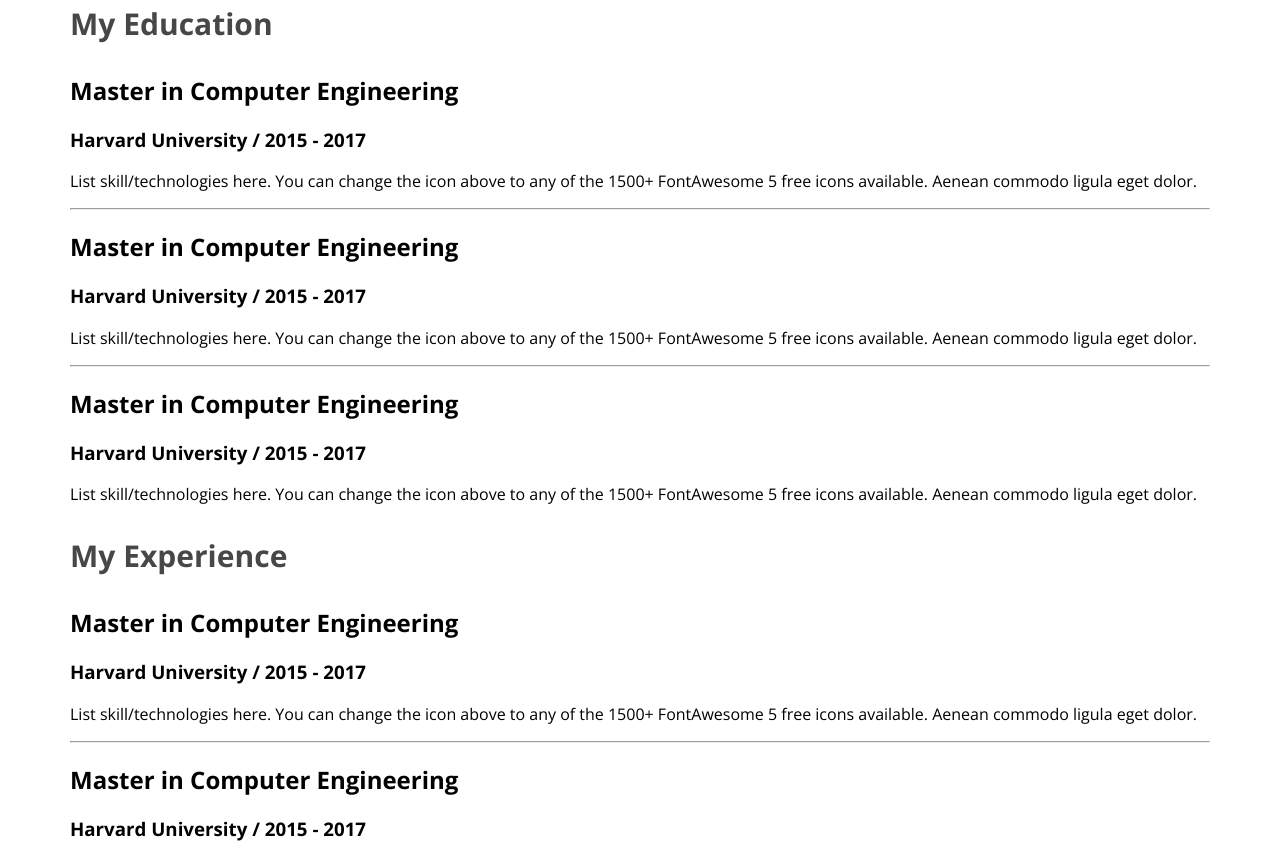
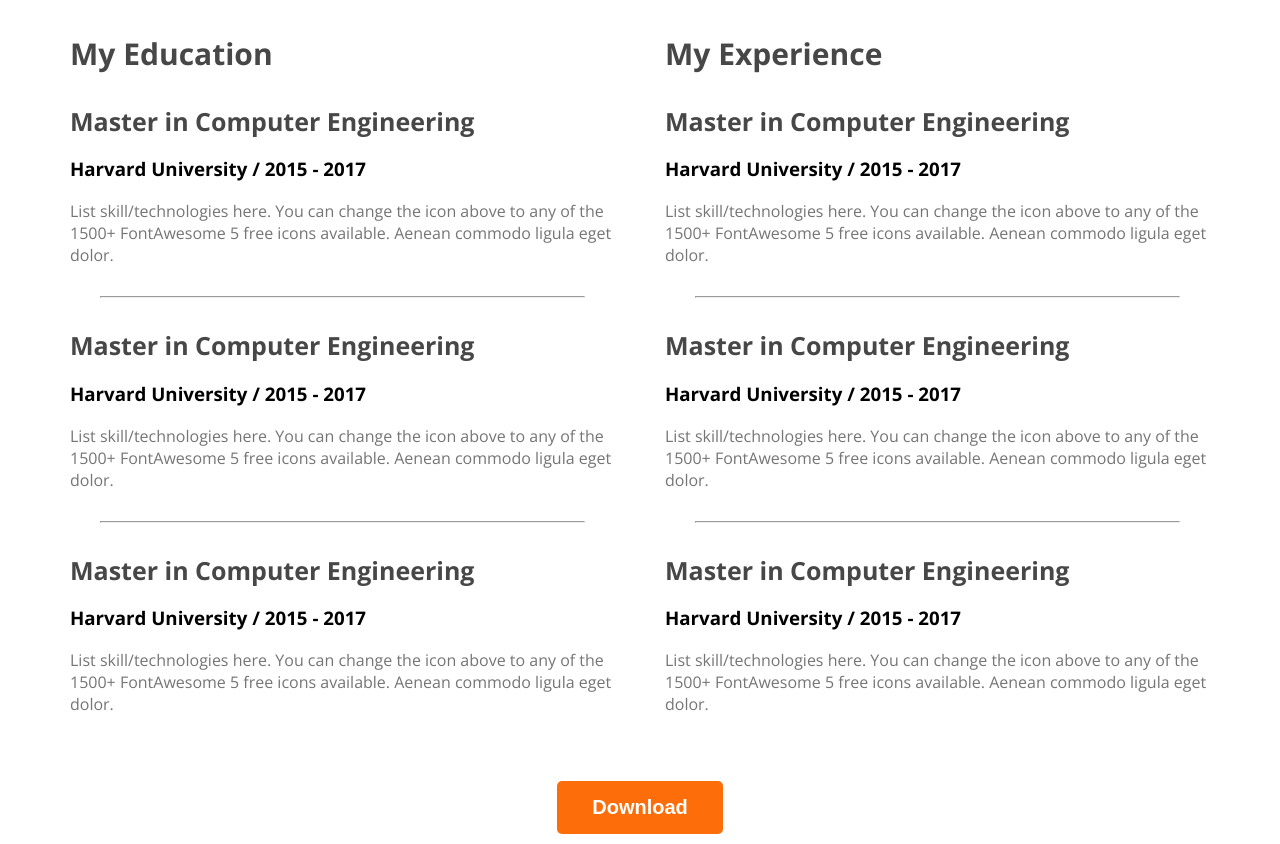
Before and after one commit to kamrulkoche/web-developer-portfolio, a plain HTML site: page index.html in a window 1280 px wide. Shown: the part 2298-3142 px from the top of the page. Drawn offline with nearby package versions, Linux system fonts and the light colour scheme.

Commit message:
finished the resume section

```diff
--- a/index.html
+++ b/index.html
@@ -100,27 +100,31 @@
         <!-- Resume Section -->
         <section>
             <h3 class="section-title">A summary of My Resume</h3>
+            <div class="resume-container">
                 <div class="resume-column">
                     <h3 class="resume-column-title">My Education</h3>
                     <div class="retume-item">
                         <h2 class="resume-item-title">Master in Computer Engineering</h2>
                         <h3 class="resume-item-institus">Harvard University / 2015 - 2017</h3>
                         <p class="resume-item-description">List skill/technologies here. You can change the icon above
-                        to any of the 1500+ FontAwesome 5 free icons available. Aenean commodo ligula eget dolor.</p>
+                            to any of the 1500+ FontAwesome 5 free icons available. Aenean commodo ligula eget dolor.
+                        </p>
                     </div>
                     <hr />
                     <div class="retume-item">
                         <h2 class="resume-item-title">Master in Computer Engineering</h2>
                         <h3 class="resume-item-institus">Harvard University / 2015 - 2017</h3>
                         <p class="resume-item-description">List skill/technologies here. You can change the icon above
-                        to any of the 1500+ FontAwesome 5 free icons available. Aenean commodo ligula eget dolor.</p>
+                            to any of the 1500+ FontAwesome 5 free icons available. Aenean commodo ligula eget dolor.
+                        </p>
                     </div>
                     <hr />
                     <div class="retume-item">
                         <h2 class="resume-item-title">Master in Computer Engineering</h2>
                         <h3 class="resume-item-institus">Harvard University / 2015 - 2017</h3>
                         <p class="resume-item-description">List skill/technologies here. You can change the icon above
-                        to any of the 1500+ FontAwesome 5 free icons available. Aenean commodo ligula eget dolor.</p>
+                            to any of the 1500+ FontAwesome 5 free icons available. Aenean commodo ligula eget dolor.
+                        </p>
                     </div>
                 </div>
                 <div class="resume-column">
@@ -129,24 +133,31 @@
                         <h2 class="resume-item-title">Master in Computer Engineering</h2>
                         <h3 class="resume-item-institus">Harvard University / 2015 - 2017</h3>
                         <p class="resume-item-description">List skill/technologies here. You can change the icon above
-                        to any of the 1500+ FontAwesome 5 free icons available. Aenean commodo ligula eget dolor.</p>
+                            to any of the 1500+ FontAwesome 5 free icons available. Aenean commodo ligula eget dolor.
+                        </p>
                     </div>
                     <hr />
                     <div class="retume-item">
                         <h2 class="resume-item-title">Master in Computer Engineering</h2>
                         <h3 class="resume-item-institus">Harvard University / 2015 - 2017</h3>
                         <p class="resume-item-description">List skill/technologies here. You can change the icon above
-                        to any of the 1500+ FontAwesome 5 free icons available. Aenean commodo ligula eget dolor.</p>
+                            to any of the 1500+ FontAwesome 5 free icons available. Aenean commodo ligula eget dolor.
+                        </p>
                     </div>
                     <hr />
                     <div class="retume-item">
                         <h2 class="resume-item-title">Master in Computer Engineering</h2>
                         <h3 class="resume-item-institus">Harvard University / 2015 - 2017</h3>
                         <p class="resume-item-description">List skill/technologies here. You can change the icon above
-                        to any of the 1500+ FontAwesome 5 free icons available. Aenean commodo ligula eget dolor.</p>
+                            to any of the 1500+ FontAwesome 5 free icons available. Aenean commodo ligula eget dolor.
+                        </p>
+                    </div>
                 </div>
             </div>
         </section>
+        <div class="download-cv">
+            <button class="btn-primary">Download</button>
+        </div>
     </main>
     <footer>
 
--- a/styles/portfolio.css
+++ b/styles/portfolio.css
@@ -148,3 +148,31 @@
     font-size: 30px;
     font-weight: 700;
 }
+
+.resume-container {
+    display: flex;
+    gap: 50px;
+}
+
+.resume-item-title{
+    color: #474747;
+    font-size: 25px;
+    font-weight: 700;
+    margin-bottom: 10px;
+}
+.resume-item-institute{
+    margin-bottom: 10px;
+    margin-top: 0;
+}
+.resume-item-institute,
+.resume-item-description {
+    color: #757575;
+
+}
+.resume-container hr{
+    margin: 30px;
+}
+.download-cv{
+    text-align: center;
+    margin-top: 50px;
+}
```
Lines whose indentation alone changed are shown as unchanged.
